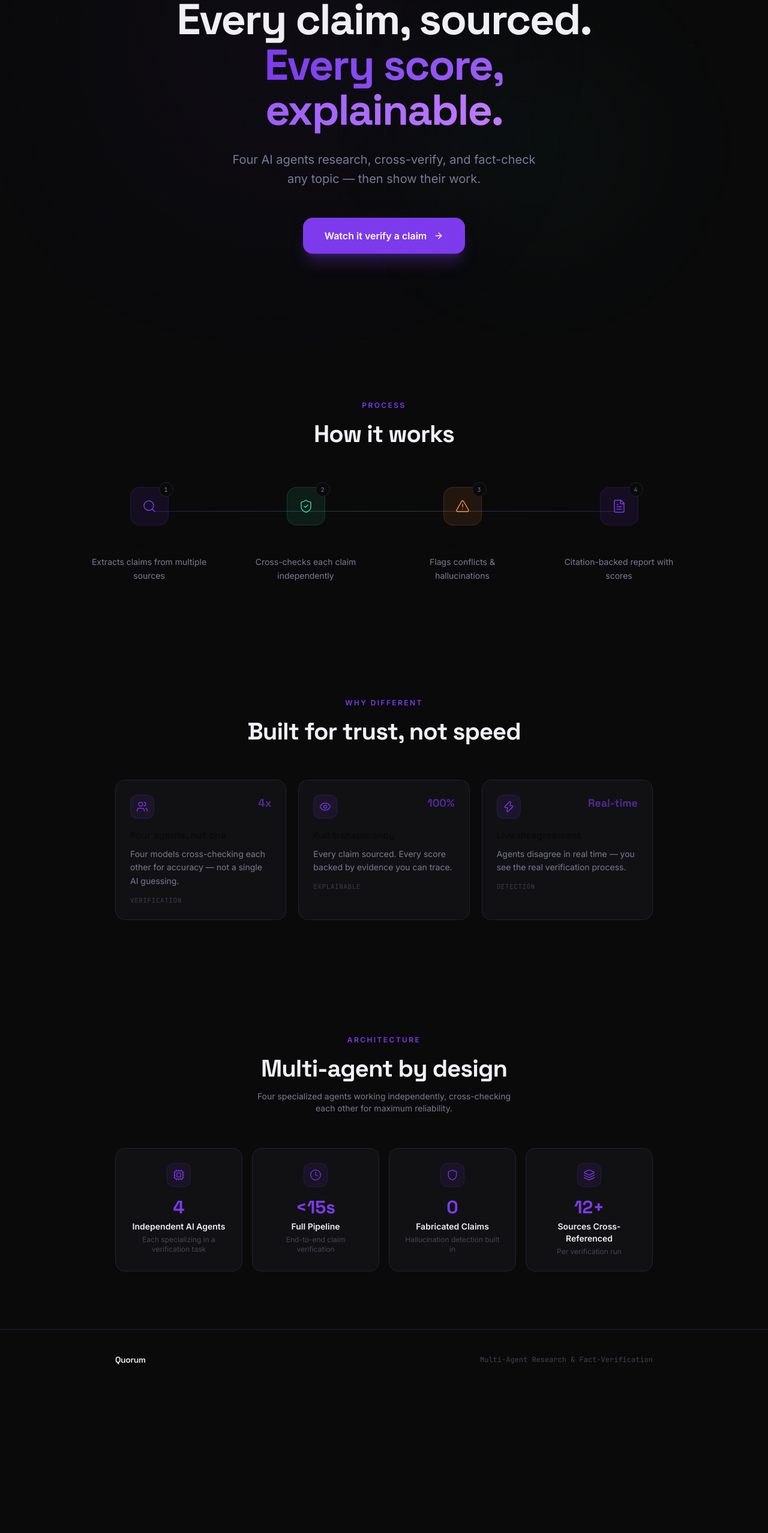
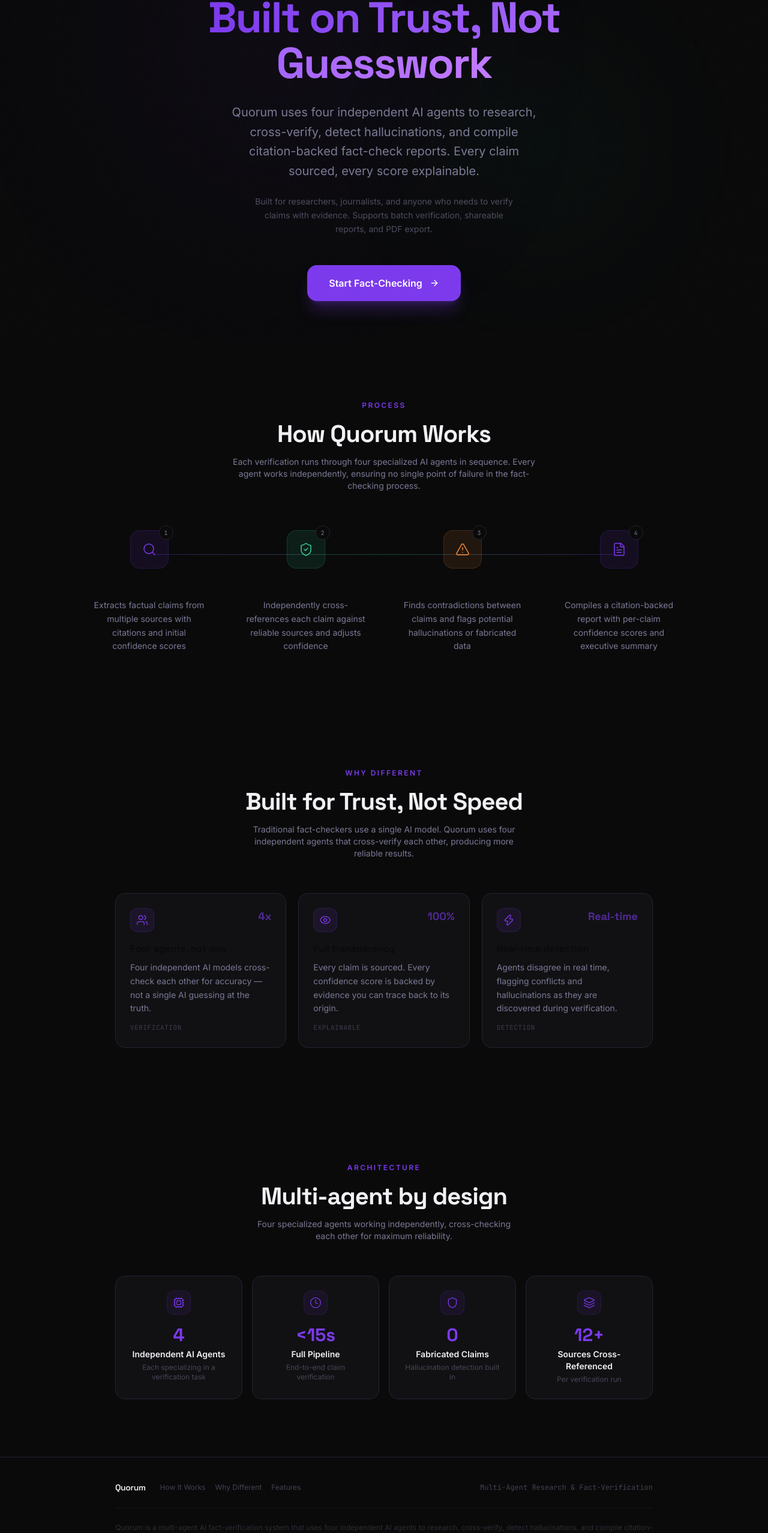
Before and after one commit to thanuj0902/Quorum, a React (Vite) app: page / in a window 1280 px wide. Shown: the part 228-2784 px from the top of the page at 60% size. Before the commit the page ends 2545 px from the top, so only its background shows below. Built offline with nearby package versions, Linux system fonts and the light colour scheme.

Commit message:
SEO improvements: meta tags, heading hierarchy, internal links, compression

```diff
--- a/index.html
+++ b/index.html
@@ -4,7 +4,30 @@
     <meta charset="UTF-8" />
     <link rel="icon" type="image/svg+xml" href="/favicon.svg" />
     <meta name="viewport" content="width=device-width, initial-scale=1.0" />
-    <title>Quorum — Multi-Agent Research & Verification</title>
+
+    <title>Quorum — Multi-Agent AI Fact-Verification System</title>
+    <meta name="description" content="Quorum uses four AI agents to research, cross-verify, detect hallucinations, and compile citation-backed fact-check reports. Every claim sourced, every score explainable." />
+    <meta name="keywords" content="AI fact-checking, multi-agent verification, claim verification, hallucination detection, research verification, AI research tool, fact-check AI" />
+    <meta name="author" content="Quorum" />
+    <meta name="robots" content="index, follow" />
+
+    <!-- Open Graph -->
+    <meta property="og:type" content="website" />
+    <meta property="og:title" content="Quorum — Multi-Agent AI Fact-Verification System" />
+    <meta property="og:description" content="Four AI agents research, cross-verify, detect hallucinations, and compile citation-backed reports. Every claim sourced, every score explainable." />
+    <meta property="og:url" content="https://quorum-liart.vercel.app" />
+    <meta property="og:site_name" content="Quorum" />
+    <meta property="og:image" content="https://quorum-liart.vercel.app/og-image.png" />
+
+    <!-- Twitter Card -->
+    <meta name="twitter:card" content="summary_large_image" />
+    <meta name="twitter:title" content="Quorum — Multi-Agent AI Fact-Verification" />
+    <meta name="twitter:description" content="Four AI agents research, cross-verify, detect hallucinations, and compile citation-backed reports." />
+    <meta name="twitter:image" content="https://quorum-liart.vercel.app/og-image.png" />
+
+    <!-- Canonical -->
+    <link rel="canonical" href="https://quorum-liart.vercel.app" />
+
     <link rel="preconnect" href="https://fonts.googleapis.com" />
     <link rel="preconnect" href="https://fonts.gstatic.com" crossorigin />
     <link href="https://fonts.googleapis.com/css2?family=Space+Grotesk:wght@400;500;600;700&family=Inter:wght@300;400;500;600;700&family=JetBrains+Mono:wght@400;500&display=swap" rel="stylesheet" />
--- a/src/components/Landing/Hero.tsx
+++ b/src/components/Landing/Hero.tsx
@@ -29,7 +29,7 @@
 
 export default function Hero({ onStart }: HeroProps) {
   return (
-    <section className="relative min-h-screen flex flex-col items-center justify-center px-6 overflow-hidden">
+    <section className="relative min-h-screen flex flex-col items-center justify-center px-6 overflow-hidden" aria-labelledby="hero-heading">
       {/* Animated gradient orbs */}
       <div className="absolute inset-0 pointer-events-none" aria-hidden="true">
         <motion.div
@@ -107,24 +107,32 @@
           </span>
         </motion.div>
 
-        {/* Headline */}
+        {/* Headline — proper H1 with keyword */}
         <motion.h1
+          id="hero-heading"
           variants={fadeUp}
           className="font-display text-[2.75rem] md:text-[4.5rem] font-bold tracking-[-0.03em] leading-[1.05] mb-7"
         >
-          Every claim, sourced.
+          AI Fact-Verification
           <br />
           <span className="bg-gradient-to-r from-accent via-purple-400 to-green bg-[length:200%_auto] animate-[gradient_6s_ease_infinite] bg-clip-text text-transparent">
-            Every score, explainable.
+            Built on Trust, Not Guesswork
           </span>
         </motion.h1>
 
-        {/* Subheadline */}
+        {/* Subheadline with descriptive text content */}
         <motion.p
           variants={fadeUp}
-          className="text-text-secondary text-lg md:text-xl max-w-lg mx-auto mb-12 leading-relaxed"
+          className="text-text-secondary text-lg md:text-xl max-w-lg mx-auto mb-6 leading-relaxed"
         >
-          Four AI agents research, cross-verify, and fact-check any topic — then show their work.
+          Quorum uses four independent AI agents to research, cross-verify, detect hallucinations, and compile citation-backed fact-check reports. Every claim sourced, every score explainable.
+        </motion.p>
+
+        <motion.p
+          variants={fadeUp}
+          className="text-text-secondary/60 text-sm max-w-md mx-auto mb-12 leading-relaxed"
+        >
+          Built for researchers, journalists, and anyone who needs to verify claims with evidence. Supports batch verification, shareable reports, and PDF export.
         </motion.p>
 
         {/* CTA */}
@@ -134,10 +142,10 @@
             whileTap={{ scale: 0.97 }}
             onClick={onStart}
             className="group relative inline-flex items-center gap-3 px-9 py-4.5 bg-accent text-white font-semibold rounded-2xl transition-all duration-300 shadow-xl shadow-accent/25 hover:shadow-accent/40 focus-visible:ring-2 focus-visible:ring-accent focus-visible:ring-offset-2 focus-visible:ring-offset-base overflow-hidden"
-            aria-label="Watch the multi-agent pipeline verify a claim"
+            aria-label="Start verifying a claim with Quorum's multi-agent pipeline"
           >
             <span className="absolute inset-0 bg-gradient-to-r from-transparent via-white/10 to-transparent translate-x-[-200%] group-hover:translate-x-[200%] transition-transform duration-700" />
-            <span className="relative">Watch it verify a claim</span>
+            <span className="relative">Start Fact-Checking</span>
             <ArrowRight className="w-4 h-4 relative transition-transform duration-300 group-hover:translate-x-1" aria-hidden="true" />
           </motion.button>
         </motion.div>
--- a/src/components/Landing/HowItWorks.tsx
+++ b/src/components/Landing/HowItWorks.tsx
@@ -9,10 +9,10 @@
 }
 
 const steps: Step[] = [
-  { icon: Search, label: 'Research', desc: 'Extracts claims from multiple sources', color: 'accent' },
-  { icon: ShieldCheck, label: 'Verify', desc: 'Cross-checks each claim independently', color: 'green' },
-  { icon: AlertTriangle, label: 'Detect', desc: 'Flags conflicts & hallucinations', color: 'orange' },
-  { icon: FileText, label: 'Synthesize', desc: 'Citation-backed report with scores', color: 'accent' },
+  { icon: Search, label: 'Research', desc: 'Extracts factual claims from multiple sources with citations and initial confidence scores', color: 'accent' },
+  { icon: ShieldCheck, label: 'Verify', desc: 'Independently cross-references each claim against reliable sources and adjusts confidence', color: 'green' },
+  { icon: AlertTriangle, label: 'Detect', desc: 'Finds contradictions between claims and flags potential hallucinations or fabricated data', color: 'orange' },
+  { icon: FileText, label: 'Synthesize', desc: 'Compiles a citation-backed report with per-claim confidence scores and executive summary', color: 'accent' },
 ]
 
 const colorMap = {
@@ -23,7 +23,7 @@
 
 export default function HowItWorks() {
   return (
-    <section className="py-24 px-6" aria-labelledby="how-it-works-heading">
+    <section id="how-it-works" className="py-24 px-6" aria-labelledby="how-it-works-heading">
       <div className="max-w-5xl mx-auto">
         <motion.div
           initial={{ opacity: 0, y: 20 }}
@@ -33,7 +33,10 @@
           className="text-center mb-16"
         >
           <p className="text-accent text-xs font-semibold uppercase tracking-[0.2em] mb-4">Process</p>
-          <h2 id="how-it-works-heading" className="font-display text-3xl md:text-[2.5rem] font-bold tracking-tight">How it works</h2>
+          <h2 id="how-it-works-heading" className="font-display text-3xl md:text-[2.5rem] font-bold tracking-tight">How Quorum Works</h2>
+          <p className="text-text-secondary text-sm mt-3 max-w-lg mx-auto">
+            Each verification runs through four specialized AI agents in sequence. Every agent works independently, ensuring no single point of failure in the fact-checking process.
+          </p>
         </motion.div>
 
         <div className="relative">
@@ -53,10 +56,8 @@
                   className="relative group"
                 >
                   <div className="text-center">
-                    {/* Step number + icon */}
                     <div className="relative inline-flex mb-5">
-                      <div className={`w-16 h-16 rounded-2xl ${c.bg} border ${c.border} ${c.hover} flex items-center justify-center transition-all duration-300 group-hover:scale-110 group-hover:shadow-lg`}
-                      >
+                      <div className={`w-16 h-16 rounded-2xl ${c.bg} border ${c.border} ${c.hover} flex items-center justify-center transition-all duration-300 group-hover:scale-110 group-hover:shadow-lg`}>
                         <step.icon className={`w-6 h-6 ${c.text}`} strokeWidth={1.5} />
                       </div>
                       <span className="absolute -top-2 -right-2 w-6 h-6 rounded-full bg-base border border-border text-[10px] text-text-secondary font-mono flex items-center justify-center">
--- a/src/components/Landing/LandingFooter.tsx
+++ b/src/components/Landing/LandingFooter.tsx
@@ -4,10 +4,22 @@
   return (
     <footer className="py-10 px-6 border-t border-border" role="contentinfo">
       <div className="max-w-4xl mx-auto flex flex-col md:flex-row items-center justify-between gap-4">
-        <span className="font-display text-sm font-semibold tracking-tight">Quorum</span>
+        <div className="flex items-center gap-6">
+          <span className="font-display text-sm font-semibold tracking-tight">Quorum</span>
+          <nav aria-label="Footer navigation" className="flex items-center gap-4">
+            <a href="#how-it-works" className="text-text-secondary/50 text-xs hover:text-text-secondary transition-colors">How It Works</a>
+            <a href="#why-different" className="text-text-secondary/50 text-xs hover:text-text-secondary transition-colors">Why Different</a>
+            <a href="#features" className="text-text-secondary/50 text-xs hover:text-text-secondary transition-colors">Features</a>
+          </nav>
+        </div>
         <span className="text-text-secondary/50 text-xs font-mono">
           Multi-Agent Research & Fact-Verification
         </span>
+      </div>
+      <div className="max-w-4xl mx-auto mt-6 pt-6 border-t border-border/50">
+        <p className="text-text-secondary/30 text-xs text-center">
+          Quorum is a multi-agent AI fact-verification system that uses four independent AI agents to research, cross-verify, detect hallucinations, and compile citation-backed reports. Built for researchers, journalists, and anyone who needs to verify claims with evidence.
+        </p>
       </div>
     </footer>
   )
--- a/src/components/Landing/LandingView.tsx
+++ b/src/components/Landing/LandingView.tsx
@@ -34,9 +34,15 @@
 
       <main>
         <Hero onStart={onStart} />
-        <HowItWorks />
-        <WhyDifferent />
-        <Metrics />
+        <div id="how-it-works">
+          <HowItWorks />
+        </div>
+        <div id="why-different">
+          <WhyDifferent />
+        </div>
+        <div id="features">
+          <Metrics />
+        </div>
       </main>
 
       <LandingFooter />
--- a/src/components/Landing/Metrics.tsx
+++ b/src/components/Landing/Metrics.tsx
@@ -17,7 +17,7 @@
 
 export default function Metrics() {
   return (
-    <section className="py-24 px-6" aria-labelledby="metrics-heading">
+    <section id="features" className="py-24 px-6" aria-labelledby="metrics-heading">
       <div className="max-w-4xl mx-auto">
         <motion.div
           initial={{ opacity: 0, y: 20 }}
--- a/src/components/Landing/WhyDifferent.tsx
+++ b/src/components/Landing/WhyDifferent.tsx
@@ -13,21 +13,21 @@
   {
     icon: Users,
     title: 'Four agents, not one',
-    desc: 'Four models cross-checking each other for accuracy — not a single AI guessing.',
+    desc: 'Four independent AI models cross-check each other for accuracy — not a single AI guessing at the truth.',
     stat: '4x',
     statLabel: 'verification',
   },
   {
     icon: Eye,
     title: 'Full transparency',
-    desc: 'Every claim sourced. Every score backed by evidence you can trace.',
+    desc: 'Every claim is sourced. Every confidence score is backed by evidence you can trace back to its origin.',
     stat: '100%',
     statLabel: 'explainable',
   },
   {
     icon: Zap,
-    title: 'Live disagreement',
-    desc: 'Agents disagree in real time — you see the real verification process.',
+    title: 'Real-time detection',
+    desc: 'Agents disagree in real time, flagging conflicts and hallucinations as they are discovered during verification.',
     stat: 'Real-time',
     statLabel: 'detection',
   },
@@ -35,7 +35,7 @@
 
 export default function WhyDifferent() {
   return (
-    <section className="py-24 px-6" aria-labelledby="why-different-heading">
+    <section id="why-different" className="py-24 px-6" aria-labelledby="why-different-heading">
       <div className="max-w-4xl mx-auto">
         <motion.div
           initial={{ opacity: 0, y: 20 }}
@@ -45,7 +45,10 @@
           className="text-center mb-14"
         >
           <p className="text-accent text-xs font-semibold uppercase tracking-[0.2em] mb-4">Why different</p>
-          <h2 id="why-different-heading" className="font-display text-3xl md:text-[2.5rem] font-bold tracking-tight">Built for trust, not speed</h2>
+          <h2 id="why-different-heading" className="font-display text-3xl md:text-[2.5rem] font-bold tracking-tight">Built for Trust, Not Speed</h2>
+          <p className="text-text-secondary text-sm mt-3 max-w-md mx-auto">
+            Traditional fact-checkers use a single AI model. Quorum uses four independent agents that cross-verify each other, producing more reliable results.
+          </p>
         </motion.div>
 
         <div className="grid grid-cols-1 md:grid-cols-3 gap-5">
@@ -58,7 +61,6 @@
               transition={{ duration: 0.5, delay: i * 0.1 }}
               className="group relative p-6 bg-surface border border-border rounded-2xl hover:border-accent/20 transition-all duration-500 overflow-hidden"
             >
-              {/* Subtle gradient on hover */}
               <div className="absolute inset-0 bg-gradient-to-b from-accent/[0.04] to-transparent opacity-0 group-hover:opacity-100 transition-opacity duration-500 pointer-events-none" aria-hidden="true" />
 
               <div className="relative">
```
Also changed, not shown: vercel.json.
